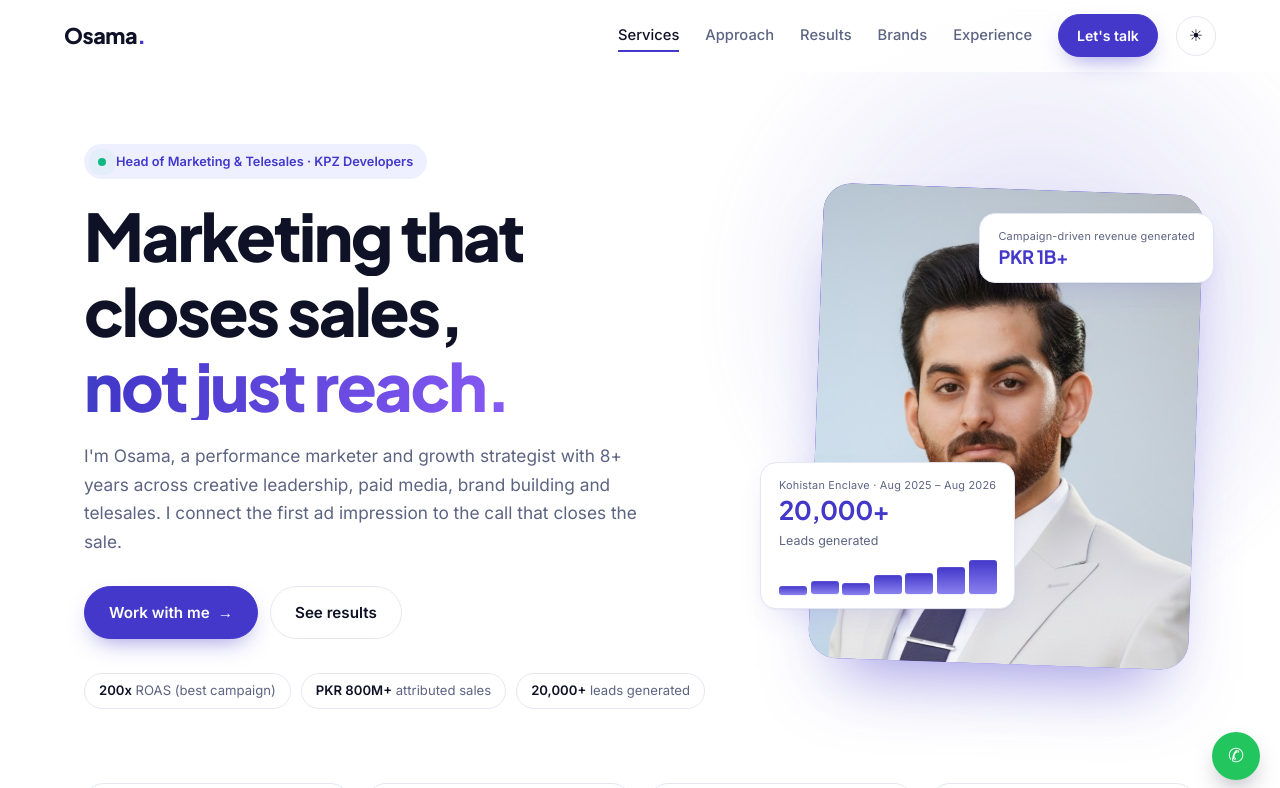
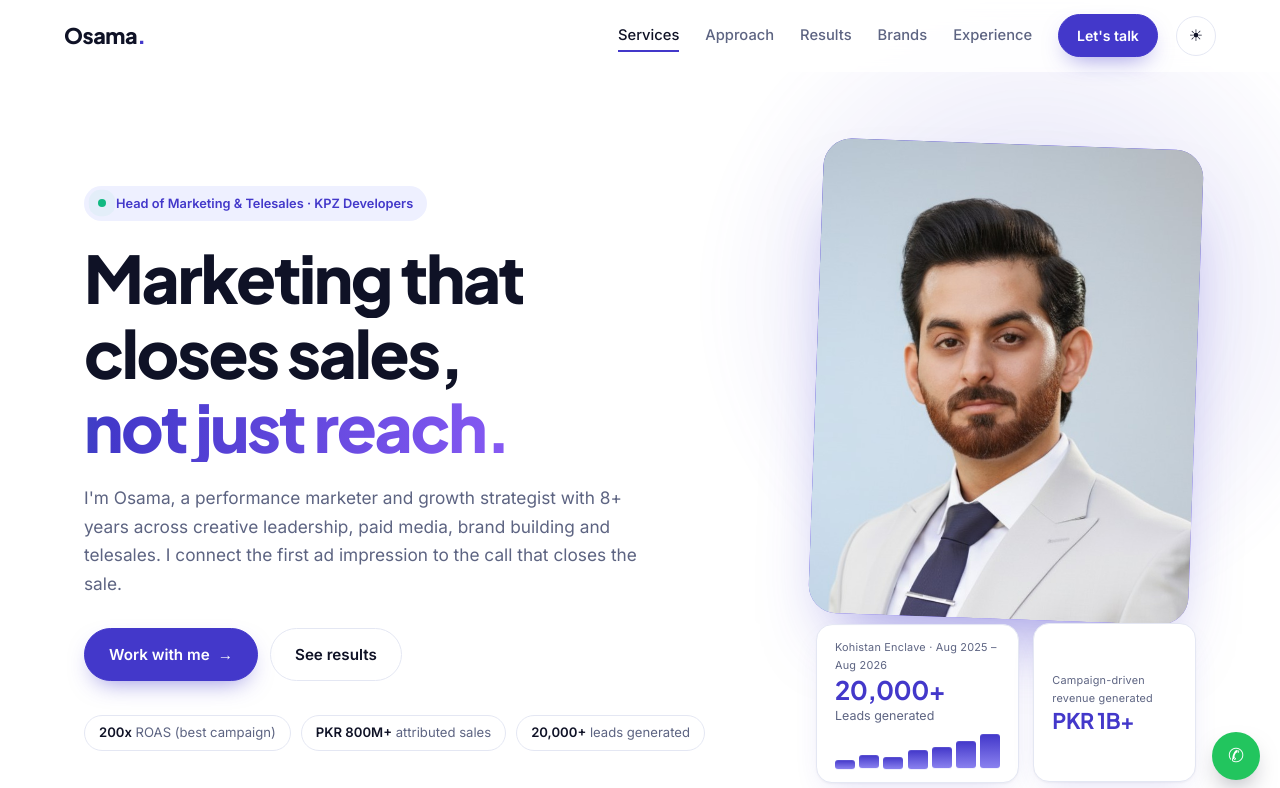
Before and after one commit to osamamughal-work/osamamughal-work-portfolio, a plain HTML site: page index.html in a window 1280 px wide. Shown: the top 788 px of the page. Drawn offline with Linux system fonts and the light colour scheme.

Commit message:
Move hero stat cards below photo so they don't cover it
Co-Authored-By: Claude Sonnet 5.5 <noreply@anthropic.com>
Claude-Session: https://claude.ai/code/session_01XzETdrv6KnWWYqsxGSBGjj

```diff
--- a/styles.css
+++ b/styles.css
@@ -339,3 +339,11 @@ main,.footer{position:relative;z-index:2}
 .stats-eff{margin-top:16px}
 .stats-eff .stat{background:linear-gradient(160deg,var(--accent-l),var(--card))}
 .stats-note{max-width:1240px;margin:10px auto 0;padding:0 5vw;font-size:.76rem;color:var(--muted)}
+
+/* floating cards sit below the photo so they never cover it */
+.hero-visual{display:grid;grid-template-columns:1.25fr 1fr;gap:14px;align-items:stretch}
+.hero-visual .photo-frame{grid-column:1/-1}
+.hero-visual .float-card{position:relative;inset:auto;left:auto;right:auto;top:auto;bottom:auto;display:flex;flex-direction:column;justify-content:center}
+.fc-1{order:2}.fc-2{order:3}
+.fc-2 b{font-size:1.35rem}
+@media(max-width:960px){.hero-visual{max-width:360px}.fc-1,.fc-2{left:auto;right:auto}}
```
